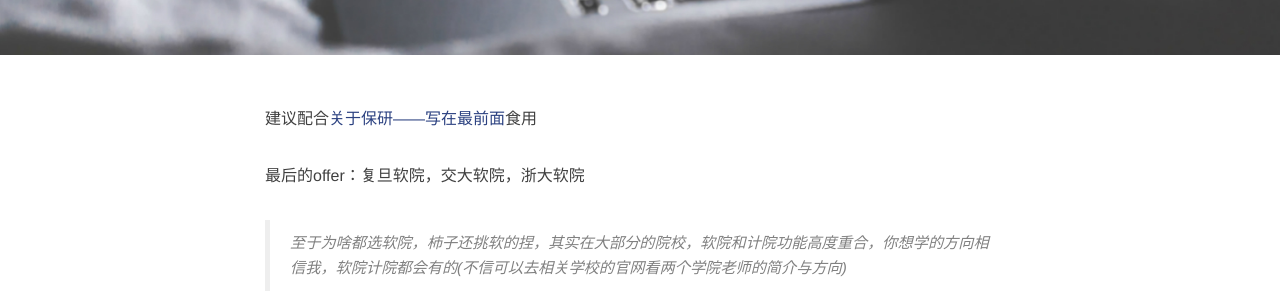
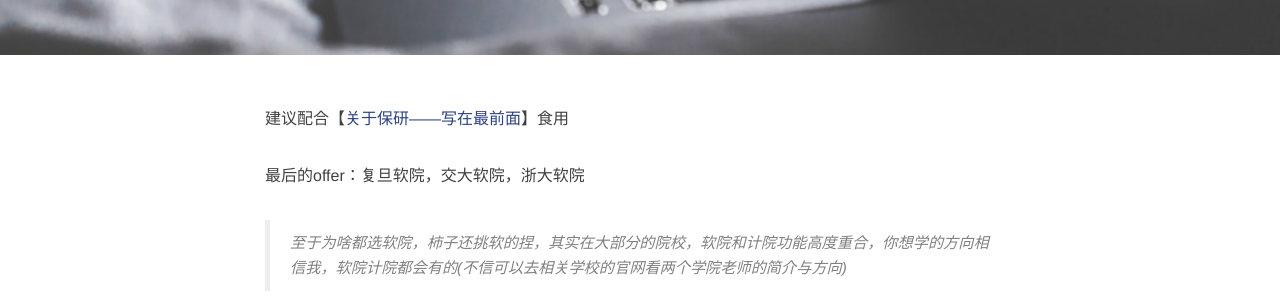
Before and after one commit to Apiao-1/Apiao_blog.io, a Jekyll site: the page built from _posts/2018-12-24-2018 清北复交浙 计算机_软件 推免经历.md, in a window 1280 px wide and 900 px high, scrolled down 396 px. Shown: the part 150-450 px from the top of the window. Built offline with Jekyll 4.4.1, drawn with Linux system fonts in a browser that asks for light colours; nearby versions of some CDN libraries; comment, search, counter and statistics services are not loaded.

Commit message:
update url

```diff
--- a/_posts/2018-12-24-2018 清北复交浙 计算机_软件 推免经历.md
+++ b/_posts/2018-12-24-2018 清北复交浙 计算机_软件 推免经历.md
@@ -8,7 +8,7 @@
 header-img: "img/article3.jpg"
 ---
 
-建议配合[关于保研——写在最前面](https://zc-apiao.world/blog/2018/11/29/%E5%85%B3%E4%BA%8E%E4%BF%9D%E7%A0%94-%E5%86%99%E5%9C%A8%E6%9C%80%E5%89%8D%E9%9D%A2/)食用
+建议配合【[关于保研——写在最前面](https://zc-apiao.world/blog/2018/11/29/%E5%85%B3%E4%BA%8E%E4%BF%9D%E7%A0%94-%E5%86%99%E5%9C%A8%E6%9C%80%E5%89%8D%E9%9D%A2/)】食用
 
 最后的offer：复旦软院，交大软院，浙大软院
 
```
Also changed, not shown: _posts/2018-11-29-关于保研——写在最前面.md (+1 -2 lines).
